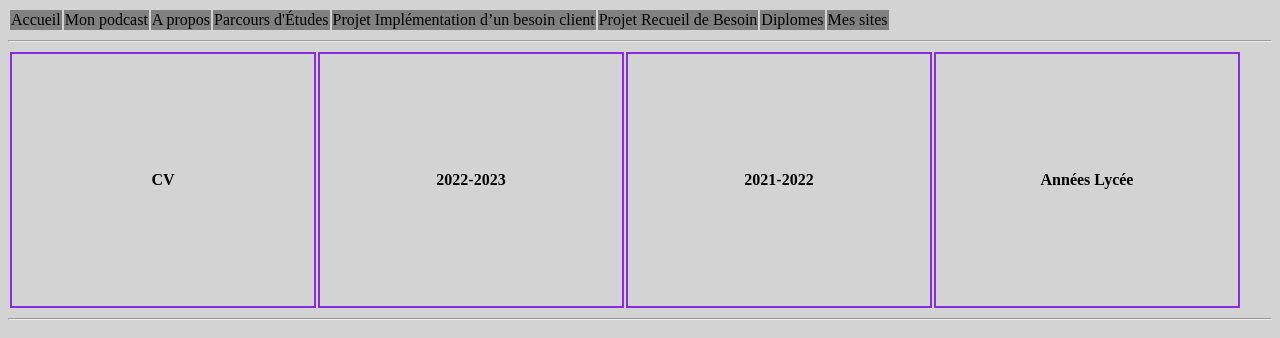
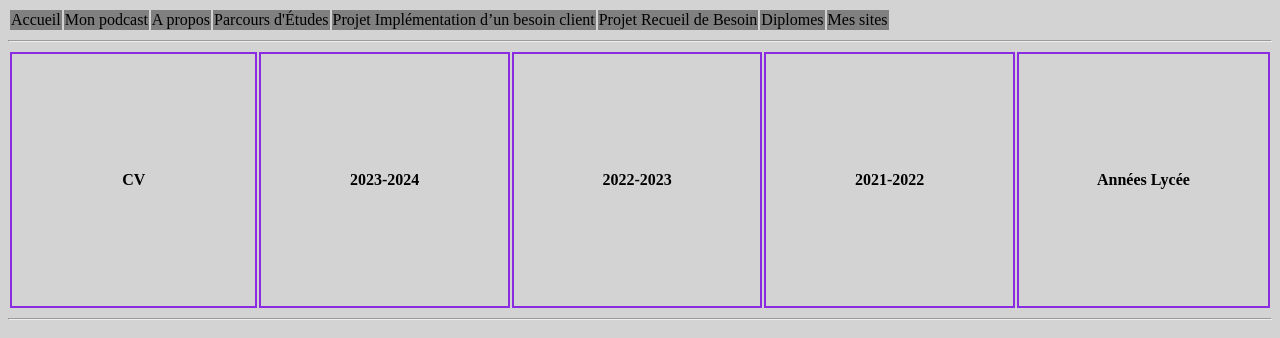
Before and after one commit to DaManflow/DaManflow.github.io, a plain HTML site: page eportfolio/parcours.html in a window 1280 px wide. Shown: the top 338 px of the page. Drawn offline with nearby package versions, Linux system fonts and the light colour scheme.

Commit message:
Année 23 24 à la navigation

```diff
--- a/eportfolio/parcours.html
+++ b/eportfolio/parcours.html
@@ -24,6 +24,7 @@
 		<table id="navigation-page">
             <tr>
 				<td><a href="#cv"><strong>CV</strong></a></td>
+				<td ><a href="#annee2324"><strong>2023-2024</strong></a></td>
                 <td ><a href="#annee2223"><strong>2022-2023</strong></a></td>
                 <td><a href="#annee2122"><strong>2021-2022</strong></a></td>
                 <td><a href="#lycee"><strong>Années Lycée</strong></a></td>
```
